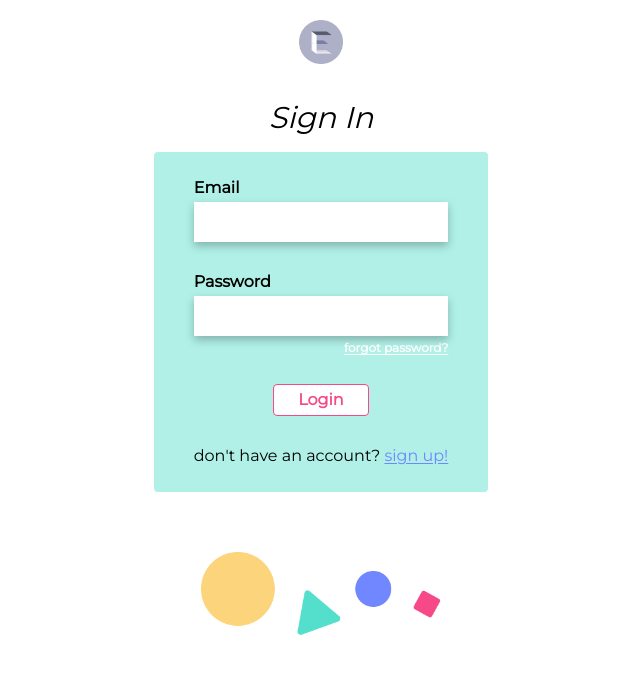
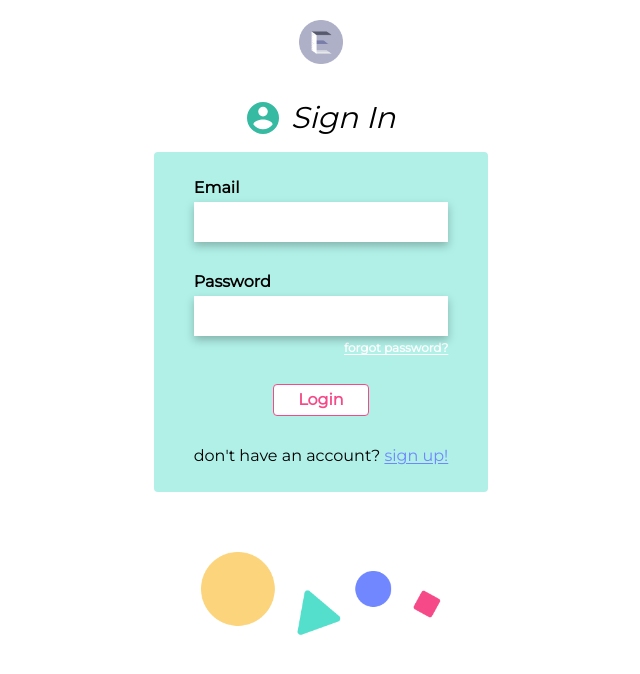
Before and after one commit to codersforcauses/elucidate, a Nuxt app in the folder client/: page /login-page in a window 1280 px wide. Shown: the top 674 px of the page, without its empty margins (319-959 px from the left). Built offline with nearby package versions, Linux system fonts and the light colour scheme.

Commit message:
Add avatar icon to login page

```diff
--- a/client/pages/login-page.vue
+++ b/client/pages/login-page.vue
@@ -1,7 +1,11 @@
 <template>
-  <div class="flex flex-grow flex-col items-center content-center">
+  <div class="flex grow flex-col items-center content-center">
     <AuthHeader />
-    <h1 class="italic text-3xl my-4">Sign In</h1>
+
+    <h1 class="italic text-3xl my-4 flex gap-x-3 whitespace-nowrap">
+      <img class="w-8" src="~/assets/avatar.svg" alt="Sign In Logo"  />Sign In
+    </h1>
+
     <AuthForm>
       <TextBox header="Email" inputType="text" />
       <TextBox
```
Also changed, not shown: client/assets/avatar.svg (added).
